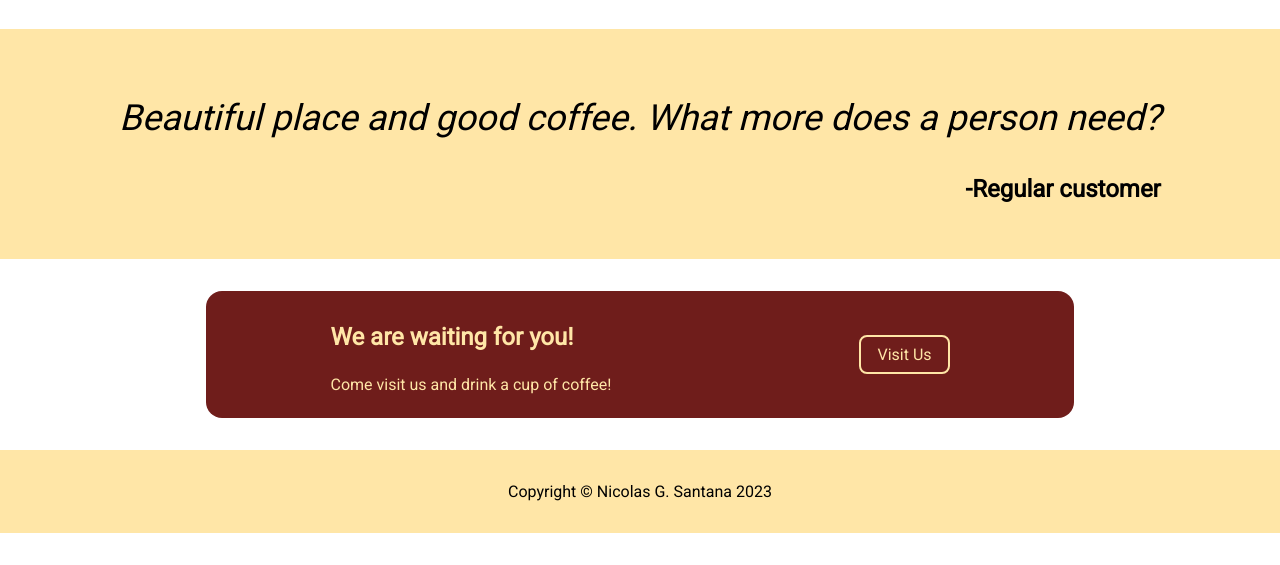
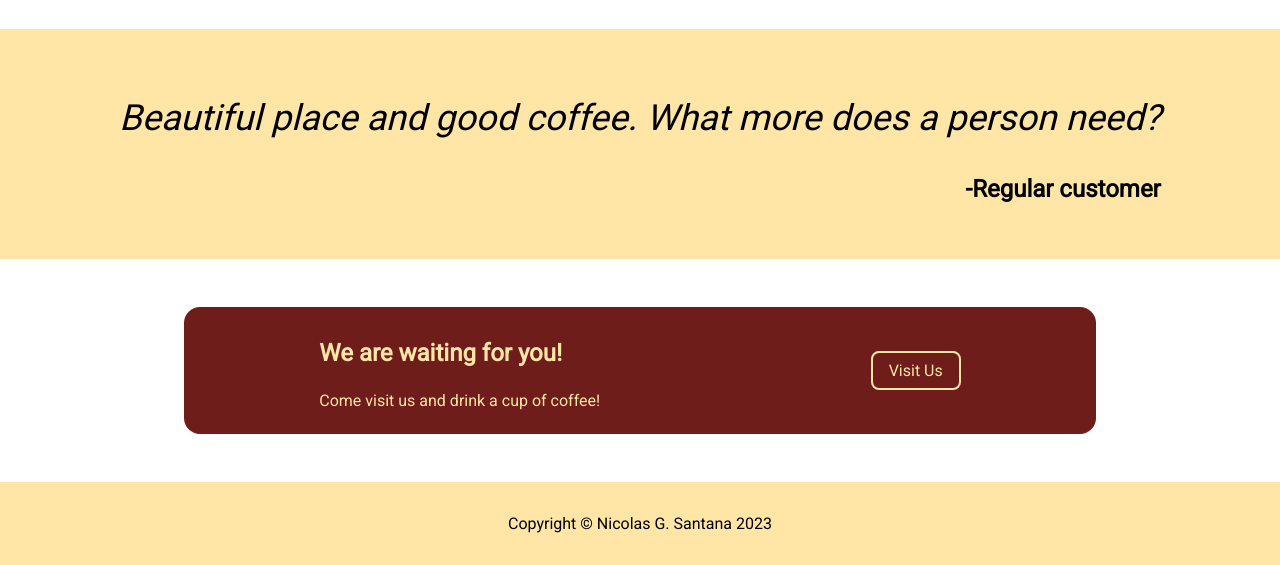
Before and after one commit to nicolasgsantana/landing-page, a plain HTML site: page index.html in a window 1280 px wide. Shown: the part 1028-1593 px from the top of the page. Before the commit the page ends 1561 px from the top, so only its background shows below. Drawn offline with Linux system fonts and the light colour scheme.

Commit message:
Ajust call to action section padding

```diff
--- a/css/style.css
+++ b/css/style.css
@@ -135,7 +135,7 @@ p.author {
 }
 
 section.call-to-action {
-    padding: 32px;
+    padding: 48px 0;
     display: flex;
     align-items: center;
     justify-content: center;
```
